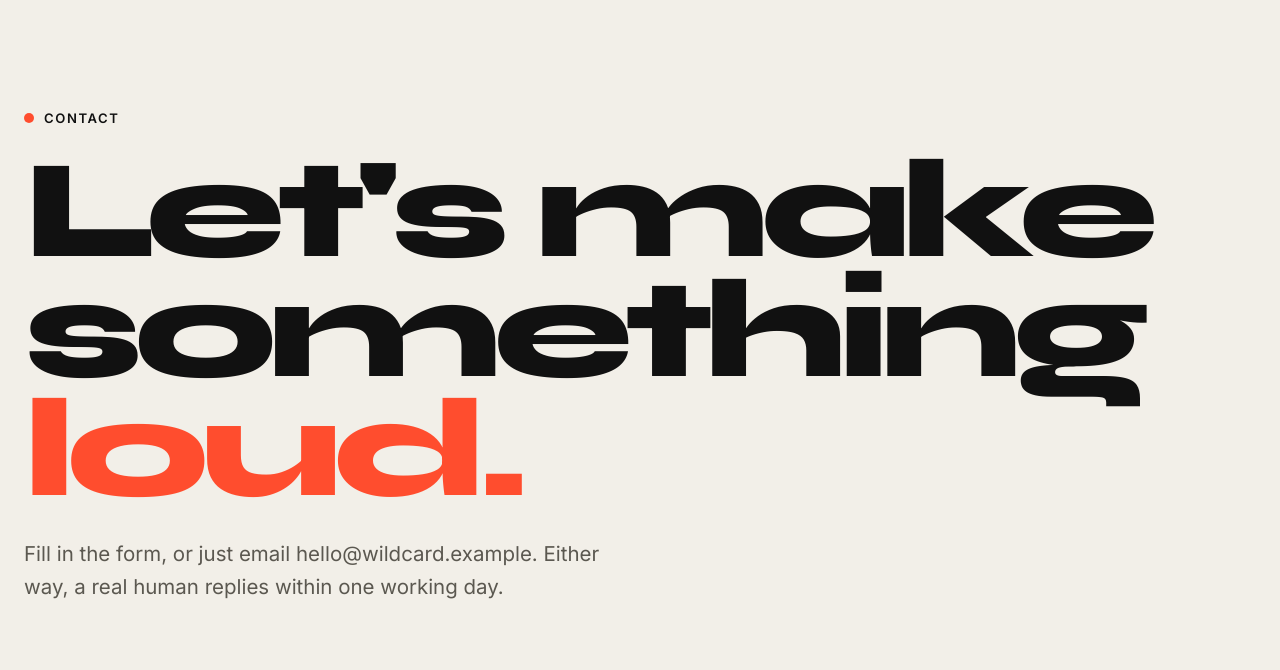
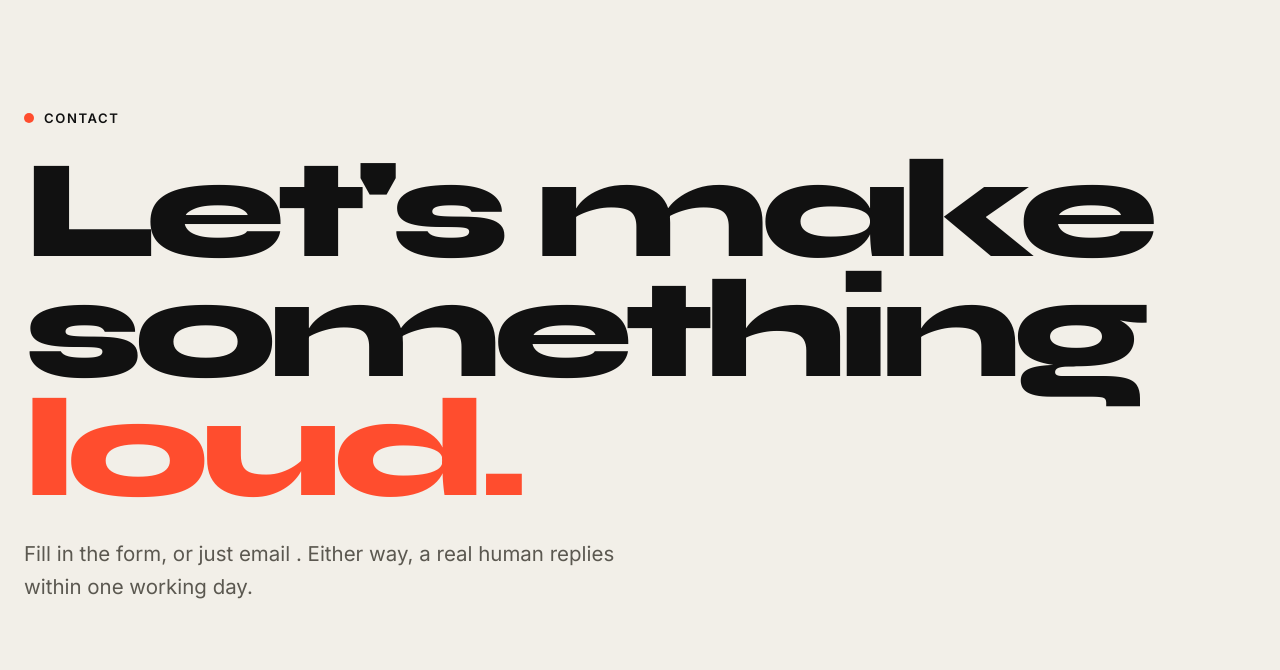
Before and after one commit to AmineMoon/Wildcard, a plain HTML site: page agency/contact.html in a window 1280 px wide. Shown: the part 79-749 px from the top of the page. Drawn offline with Linux system fonts and the light colour scheme.

Commit message:
Update contact.html

```diff
--- a/agency/contact.html
+++ b/agency/contact.html
@@ -37,7 +37,7 @@
     <section class="page-hero container" aria-labelledby="page-title">
       <span class="label">Contact</span>
       <h1 id="page-title" data-zt="heading">Let's make something <em style="font-style:normal;color:var(--brand)">loud.</em></h1>
-      <p>Fill in the form, or just email hello@wildcard.example. Either way, a real human replies within one working day.</p>
+      <p>Fill in the form, or just email  . Either way, a real human replies within one working day.</p>
     </section>
 
     <section class="container" style="padding-bottom:clamp(80px,10vw,140px)" aria-label="Project enquiry">
```
